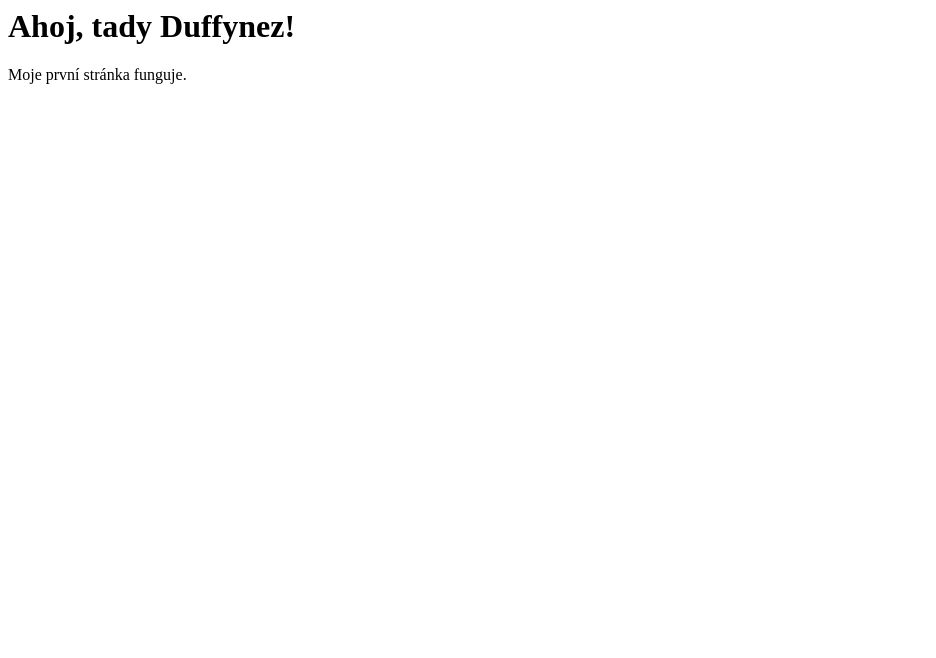
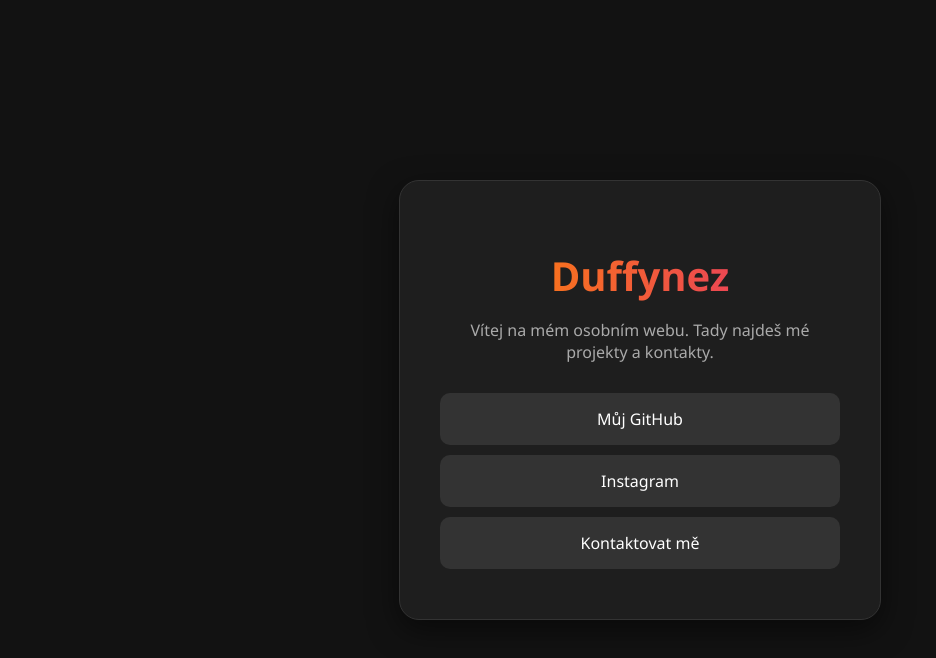
Before and after one commit to Duffynez/Duffynez.github.io, a plain HTML site: page index.html in a window 1280 px wide. Shown: the whole page, without its empty margins (0-936 px from the left). Drawn offline with Linux system fonts and the light colour scheme.

Commit message:
Update index.html

```diff
--- a/index.html
+++ b/index.html
@@ -1,2 +1,65 @@
-<h1>Ahoj, tady Duffynez!</h1>
-<p>Moje první stránka funguje.</p>
+<!DOCTYPE html>
+<html lang="cs">
+<head>
+    <meta charset="UTF-8">
+    <meta name="viewport" content="width=device-width, initial-scale=1.0">
+    <title>Duffynez | Home</title>
+    <style>
+        /* Tady začíná CSS - vzhled */
+        body {
+            background-color: #121212; /* Tmavé pozadí */
+            color: #ffffff;
+            font-family: 'Segoe UI', Tahoma, Geneva, Verdana, sans-serif;
+            display: flex;
+            justify-content: center;
+            align-items: center;
+            height: 100vh;
+            margin: 0;
+        }
+        .karta {
+            background-color: #1e1e1e;
+            padding: 40px;
+            border-radius: 20px;
+            text-align: center;
+            box-shadow: 0 10px 30px rgba(0,0,0,0.5);
+            border: 1px solid #333;
+            max-width: 400px;
+            width: 100%;
+        }
+        h1 {
+            margin-bottom: 10px;
+            font-size: 2.5rem;
+            background: linear-gradient(90deg, #ff8a00, #e52e71); /* Barevný přechod */
+            -webkit-background-clip: text;
+            -webkit-text-fill-color: transparent;
+        }
+        p { color: #aaaaaa; margin-bottom: 30px; }
+        .tlacitko {
+            display: block;
+            background-color: #333;
+            color: white;
+            text-decoration: none;
+            padding: 15px;
+            margin: 10px 0;
+            border-radius: 10px;
+            transition: 0.3s; /* Animace při najetí myší */
+        }
+        .tlacitko:hover {
+            background-color: #555;
+            transform: scale(1.05); /* Zvětšení při najetí */
+        }
+    </style>
+</head>
+<body>
+
+    <div class="karta">
+        <h1>Duffynez</h1>
+        <p>Vítej na mém osobním webu. Tady najdeš mé projekty a kontakty.</p>
+
+        <a href="#" class="tlacitko">Můj GitHub</a>
+        <a href="#" class="tlacitko">Instagram</a>
+        <a href="#" class="tlacitko">Kontaktovat mě</a>
+    </div>
+
+</body>
+</html>
```
